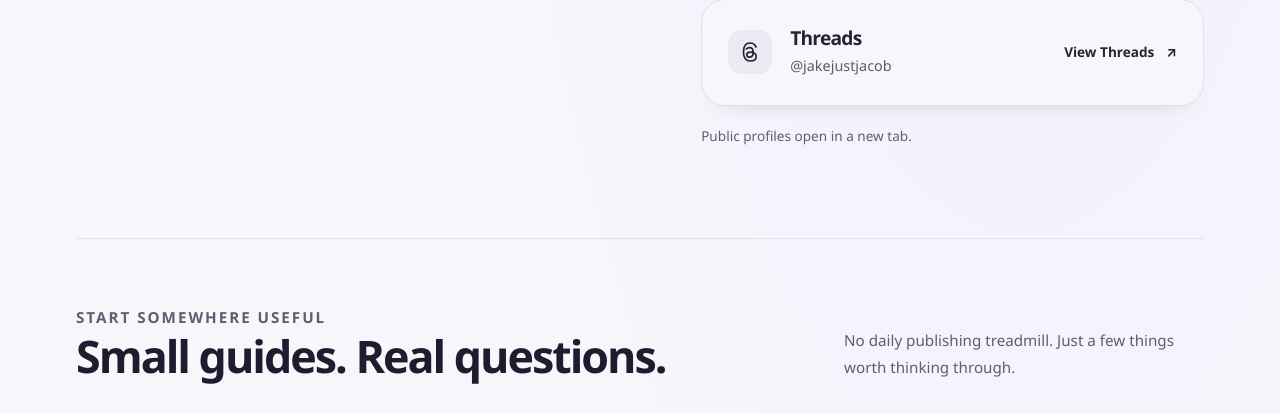
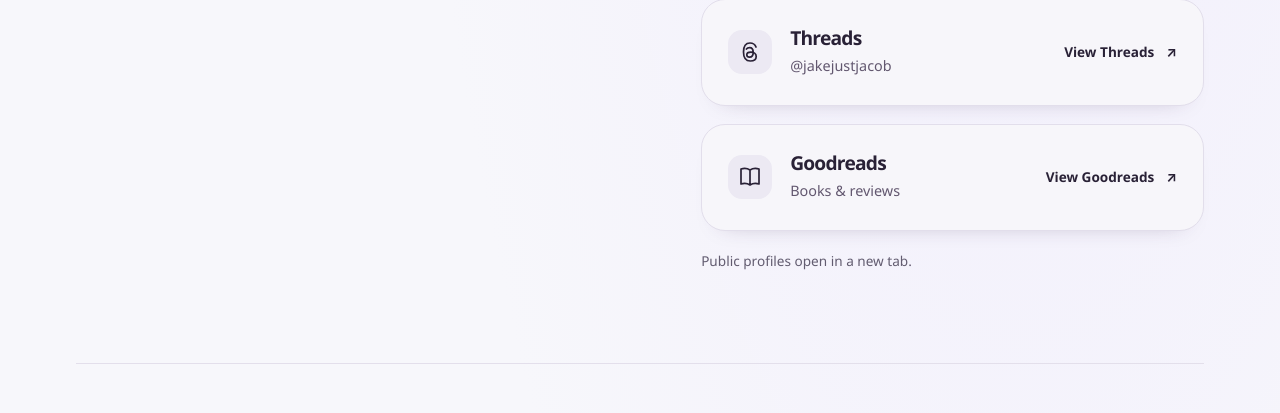
Before and after one commit to Jacob-Idolor/Pet_Projects, an Astro site in the folder stocks/radar/: page / in a window 1280 px wide. Shown: the part 1012-1425 px from the top of the page. Built offline with nearby package versions, Linux system fonts and the light colour scheme; Astro itself is replaced by a stand-in of ours.

Commit message:
Add Goodreads books and reviews to J Sol hub (#78)

```diff
--- a/stocks/radar/src/components/PlatformIcon.astro
+++ b/stocks/radar/src/components/PlatformIcon.astro
@@ -10,6 +10,7 @@
   {kind === 'linkedin' && <><rect x="3" y="3" width="18" height="18" rx="4" /><path d="M8 10v7m4 0v-7m0 3a3 3 0 0 1 6 0v4" /><circle cx="8" cy="7" r=".8" fill="currentColor" stroke="none" /></>}
   {kind === 'tiktok' && <><path d="M14 3v12.5a3.5 3.5 0 1 1-3.5-3.5H12M14 3c.8 3.1 2.7 5 6 5v4a8.8 8.8 0 0 1-6-2" /></>}
   {kind === 'threads' && <path d="M18 7c-1-2.7-3-4-6-4-4.4 0-6.5 3-6.5 9s2.3 9 6.8 9c3.6 0 5.9-1.8 5.9-4.6 0-2.6-2-4.2-5.4-4.2-2.6 0-4 1-4 2.6 0 1.4 1.1 2.4 2.8 2.4 2.2 0 3.6-1.8 3.6-4.9 0-3-1.3-4.7-3.6-4.7-1.4 0-2.5.5-3.2 1.5" />}
+  {kind === 'goodreads' && <><path d="M12 5c-3-2-6-2-9-1v15c3-1 6-1 9 1 3-2 6-2 9-1V4c-3-1-6-1-9 1Zm0 0v15" /></>}
   {kind === 'arrow' && <path d="M6 18 18 6M6 6h12v12" />}
   {kind === 'briefcase' && <><rect x="3" y="7" width="18" height="14" rx="3" /><path d="M8 7V4h8v3M3 12a25 25 0 0 0 18 0m-9 0v3" /></>}
   {kind === 'chevron' && <path d="m7 10 5 5 5-5" />}
--- a/stocks/radar/src/components/SocialChannels.astro
+++ b/stocks/radar/src/components/SocialChannels.astro
@@ -22,16 +22,16 @@
   .channel-top { display: flex; align-items: center; justify-content: space-between; gap: 12px; margin-bottom: 24px; }
   .platform-icon { display: inline-flex; align-items: center; justify-content: center; width: 44px; height: 44px; border-radius: 14px; color: #ad233e; background: #fff0f2; }
   .instagram .platform-icon { color: #803991; background: #f6eaf9; }
-  :is(.snapchat, .tiktok, .threads) { grid-column: 1 / -1; }
-  :is(.snapchat, .tiktok, .threads) a { display: grid; grid-template-columns: 44px minmax(0, 1fr) auto; gap: 4px 18px; align-items: center; background: #fffef4; border-color: #e8e1bb; }
-  :is(.snapchat, .tiktok, .threads) .channel-top { grid-column: 1; grid-row: 1 / span 2; margin: 0; }
-  :is(.snapchat, .tiktok, .threads) .platform-icon { background: #fff2a5; color: #393015; }
-  :is(.snapchat, .tiktok, .threads) .external-arrow { display: none; }
-  :is(.snapchat, .tiktok, .threads) .channel-name { grid-column: 2; grid-row: 1; font-size: 1.2rem; }
-  :is(.snapchat, .tiktok, .threads) .channel-identity { grid-column: 2; grid-row: 2; margin-top: 0; }
-  :is(.snapchat, .tiktok, .threads) .channel-action { grid-column: 3; grid-row: 1 / span 2; margin-top: 0; align-self: center; }
-  :is(.tiktok, .threads) a { background: #f7f6fa; border-color: #e2deeb; }
-  :is(.tiktok, .threads) .platform-icon { background: #ece9f3; color: #292136; }
+  :is(.snapchat, .tiktok, .threads, .goodreads) { grid-column: 1 / -1; }
+  :is(.snapchat, .tiktok, .threads, .goodreads) a { display: grid; grid-template-columns: 44px minmax(0, 1fr) auto; gap: 4px 18px; align-items: center; background: #fffef4; border-color: #e8e1bb; }
+  :is(.snapchat, .tiktok, .threads, .goodreads) .channel-top { grid-column: 1; grid-row: 1 / span 2; margin: 0; }
+  :is(.snapchat, .tiktok, .threads, .goodreads) .platform-icon { background: #fff2a5; color: #393015; }
+  :is(.snapchat, .tiktok, .threads, .goodreads) .external-arrow { display: none; }
+  :is(.snapchat, .tiktok, .threads, .goodreads) .channel-name { grid-column: 2; grid-row: 1; font-size: 1.2rem; }
+  :is(.snapchat, .tiktok, .threads, .goodreads) .channel-identity { grid-column: 2; grid-row: 2; margin-top: 0; }
+  :is(.snapchat, .tiktok, .threads, .goodreads) .channel-action { grid-column: 3; grid-row: 1 / span 2; margin-top: 0; align-self: center; }
+  :is(.tiktok, .threads, .goodreads) a { background: #f7f6fa; border-color: #e2deeb; }
+  :is(.tiktok, .threads, .goodreads) .platform-icon { background: #ece9f3; color: #292136; }
   .external-arrow { color: #766a87; }
   .channel-name { font-size: 1.5rem; line-height: 1.2; font-weight: 750; letter-spacing: -.04em; }
   .channel-identity { margin-top: 7px; font-size: .9rem; color: #62576f; overflow-wrap: anywhere; }
@@ -46,5 +46,5 @@
   .featured .channel-action { padding: 10px 16px; background: #fff; color: #492271; border-radius: 999px; }
   @media (prefers-reduced-motion: no-preference) { .social-channels a { transition: transform .18s ease, box-shadow .18s ease; } .social-channels a:hover { transform: translateY(-3px); } }
   @media (max-width: 480px) { ul.social-channels { grid-template-columns: 1fr; gap: 14px; } .social-channels a { padding: 23px; } .featured a { padding: 26px; } .channel-top { margin-bottom: 20px; } }
-  @media (max-width: 480px) { :is(.snapchat, .tiktok, .threads) a { display: flex; gap: 0; align-items: stretch; } :is(.snapchat, .tiktok, .threads) .channel-top { margin-bottom: 20px; } :is(.snapchat, .tiktok, .threads) .external-arrow { display: inline-flex; } :is(.snapchat, .tiktok, .threads) .channel-name { font-size: 1.5rem; } :is(.snapchat, .tiktok, .threads) .channel-identity { margin-top: 7px; } :is(.snapchat, .tiktok, .threads) .channel-action { margin-top: 24px; align-self: flex-start; } }
+  @media (max-width: 480px) { :is(.snapchat, .tiktok, .threads, .goodreads) a { display: flex; gap: 0; align-items: stretch; } :is(.snapchat, .tiktok, .threads, .goodreads) .channel-top { margin-bottom: 20px; } :is(.snapchat, .tiktok, .threads, .goodreads) .external-arrow { display: inline-flex; } :is(.snapchat, .tiktok, .threads, .goodreads) .channel-name { font-size: 1.5rem; } :is(.snapchat, .tiktok, .threads, .goodreads) .channel-identity { margin-top: 7px; } :is(.snapchat, .tiktok, .threads, .goodreads) .channel-action { margin-top: 24px; align-self: flex-start; } }
 </style>
--- a/stocks/radar/src/data/profiles.ts
+++ b/stocks/radar/src/data/profiles.ts
@@ -6,6 +6,7 @@
   { id: 'snapchat', name: 'Snapchat', identity: '@jakecuzzi', url: 'https://www.snapchat.com/@jakecuzzi', action: 'View Snapchat' },
   { id: 'tiktok', name: 'TikTok', identity: '@mrjakecuzzi', url: 'https://www.tiktok.com/@mrjakecuzzi', action: 'View TikTok' },
   { id: 'threads', name: 'Threads', identity: '@jakejustjacob', url: 'https://www.threads.com/@jakejustjacob', action: 'View Threads' },
+  { id: 'goodreads', name: 'Goodreads', identity: 'Books & reviews', url: 'https://www.goodreads.com/user/show/109460896-jacob', action: 'View Goodreads' },
 ] as const;
 export const linkedIn = { name: 'LinkedIn', url: 'https://www.linkedin.com/in/jacob-idolor/' };
 export const consultingProfiles = [
```
Also changed, not shown: stocks/radar/ARCHITECTURE.md (+6 -3 lines), stocks/radar/tests/e2e/personal-site.spec.ts (+2 -1 lines).
